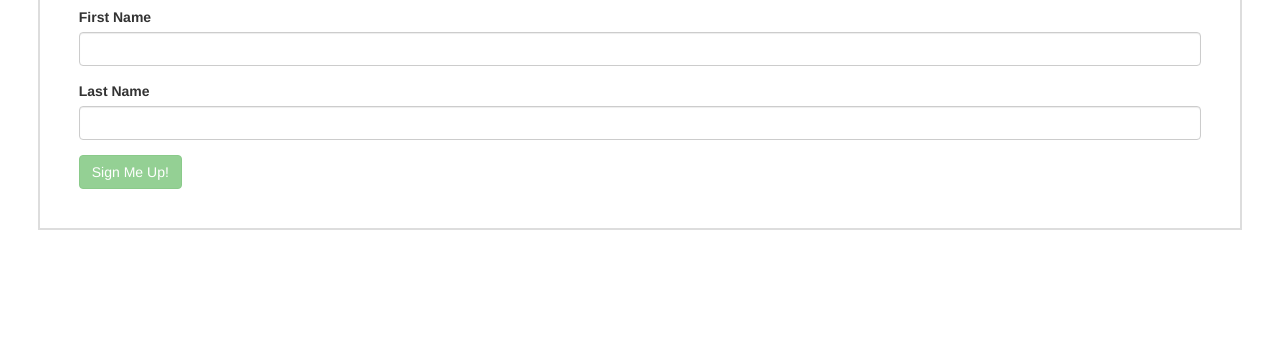
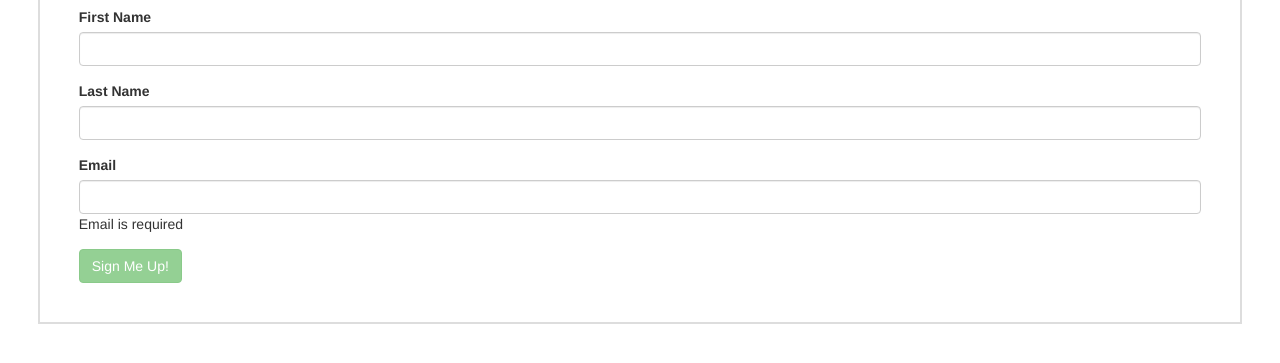
Before and after one commit to info343-team-awesome/coord-w-others, a plain HTML site: page index.html in a window 1280 px wide. Shown: the part 171-534 px from the top of the page. Drawn offline with nearby package versions, Linux system fonts and the light colour scheme.

Commit message:
added required email field and css for validation erro messages

```diff
--- a/css/main.css
+++ b/css/main.css
@@ -6,6 +6,6 @@ body {
     padding: 3%;
 }
 
-h1, p {
+h1, header p {
     text-align: center;
 }
--- a/index.html
+++ b/index.html
@@ -33,6 +33,12 @@
                     <input type="text" class="form-control" id="lname" name="lname" ng-model="user.lname" required/>
                 </div>
 
+                <div class="form-group">
+                    <label for="email">Email</label>
+                    <input type="text" class="form-control" id="email" name="email" ng-model="user.email" required/>
+                    <p class="validation-error" ng-if="confirmForm.email.$error.required">Email is required</p>
+                </div>
+
 
 
                 <button type="submit" class="btn btn-success" ng-disabled="confirmForm.$invalid">
```
